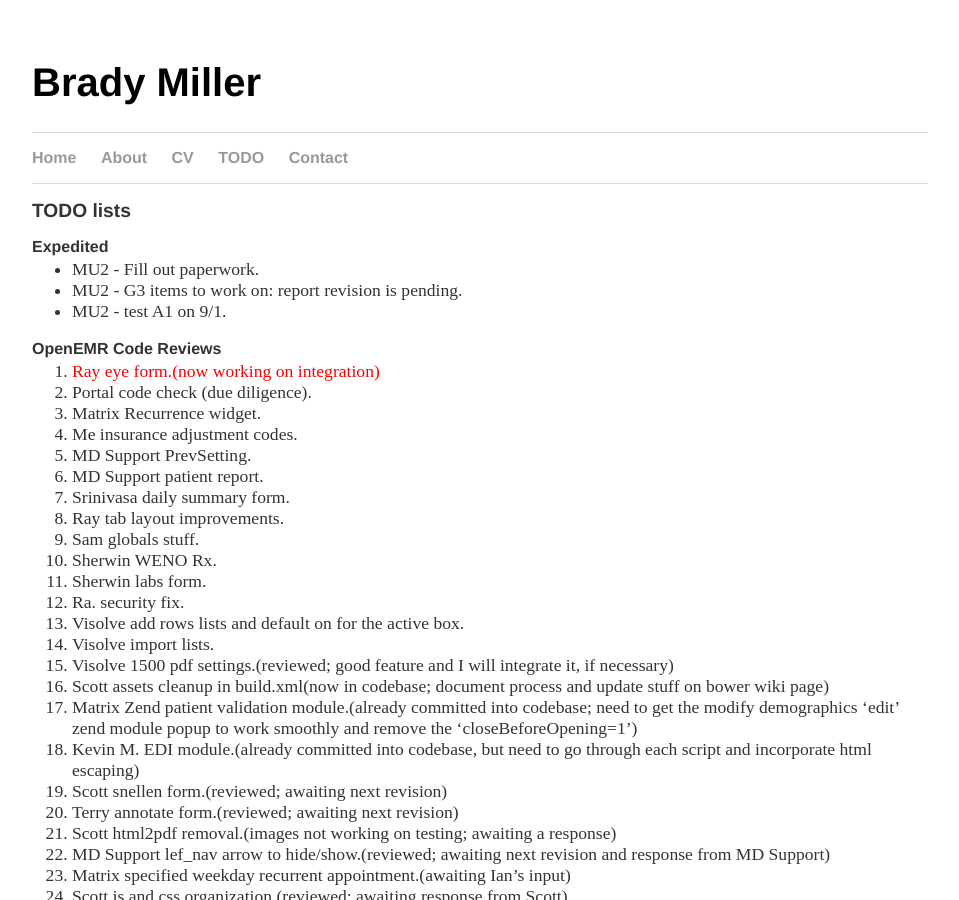
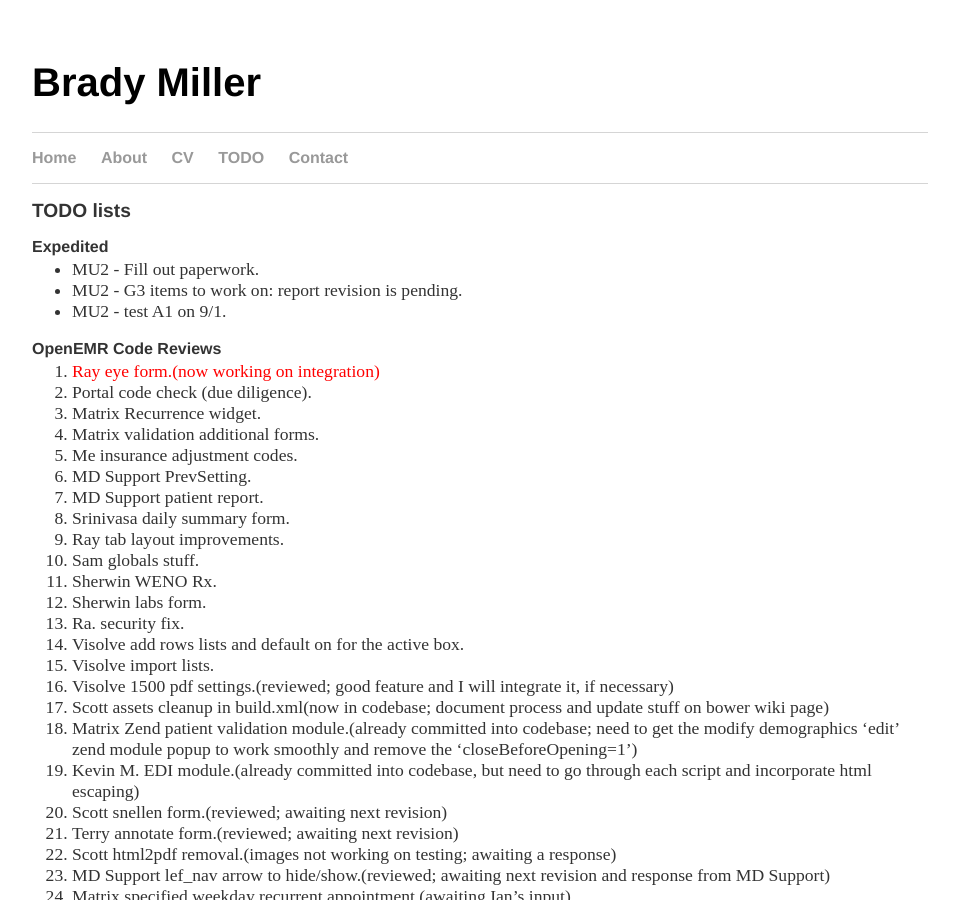
Before and after one commit to bradymiller/bradymiller.github.io, a Jekyll site: the page built from todo/index.md, in a window 1280 px wide and 900 px high. Shown: the whole window, without its empty margins (160-1119 px from the left). Built offline with Jekyll 4.4.1, drawn with Linux system fonts in a browser that asks for light colours.

Commit message:
Update todo list

```diff
--- a/todo/index.md
+++ b/todo/index.md
@@ -12,6 +12,7 @@
 1. <span style="color: red">Ray eye form.(now working on integration)</span>
 1. Portal code check (due diligence).
 1. Matrix Recurrence widget.
+1. Matrix validation additional forms.
 1. Me insurance adjustment codes.
 1. MD Support PrevSetting.
 1. MD Support patient report.
```
